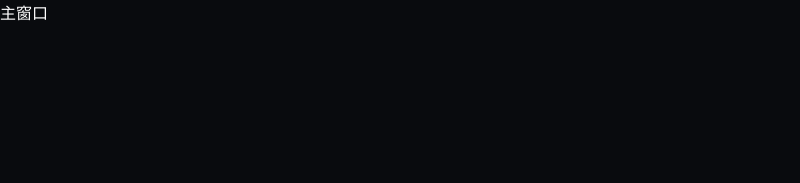
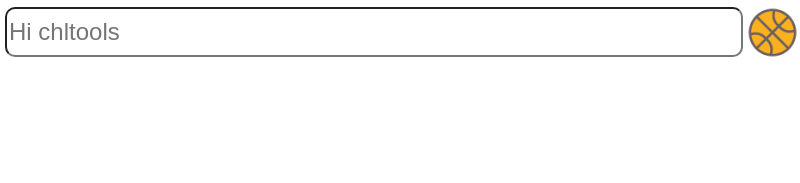
Before and after one commit to chlyl/chlTools, an Electron app: page public/index.html in a window 800 px wide. Drawn offline with Linux system fonts and the light colour scheme.

Commit message:
优化首页

```diff
--- a/public/index.html
+++ b/public/index.html
@@ -8,14 +8,47 @@
 			body{
 				margin: 0;
 				padding: 0;
-				background-color: rgb(9, 11, 14);
+				height: 160px;
+				overflow: hidden;
+			}
+			#top{
 				border-radius: 10px;
-				color: white;
+				color: #C5D1DE;
+				width: 100%;
+				height: 60px;
+				padding: 5px;
+				line-height: 60px;
+			}
+
+			#top input{
+				width: calc(100% - 70px);
+				height: 44px;
+				border-radius: 10px;
+				font-size: 24px;
+			}
+
+			#top img{
+				width: 55px;
+				height: 55px;
+				float: right;
+				margin-right: 5px;
+			}
+
+			#content{
+				width: 100%;
+				height: 100px;
+				padding: 5px;
 			}
 		</style>
 	</head>
 	<body id="dragable">
-       主窗口
+       <div id="top">
+			<input type="text" name="cmd" placeholder="Hi chltools" >
+			<img src="./image/basketball.ico" alt="">
+	   </div>
+	   <div id="content">
+
+	   </div>
 	</body>
 </html>
 
```
